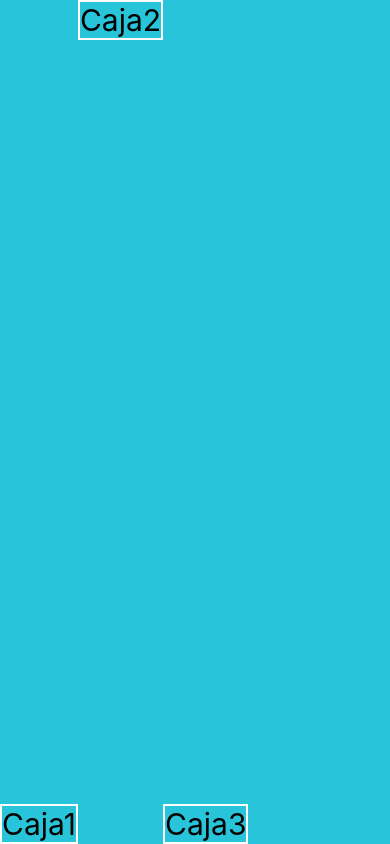
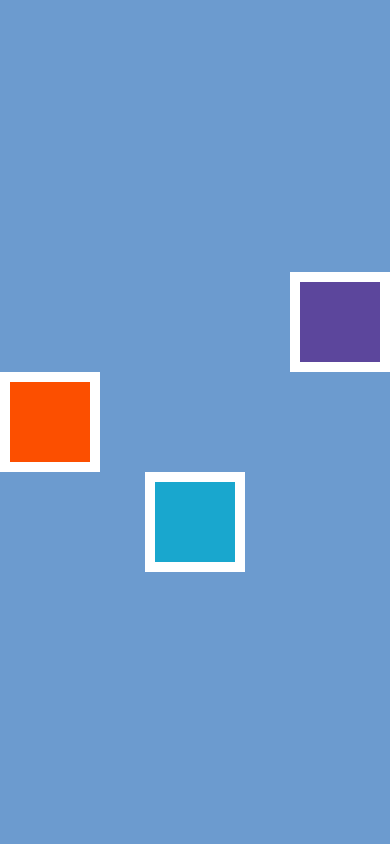
Before and after one commit to maximopeoficiales/counter-app-react-native-fh, a React Native app: screen / in a window 390 px wide. Built offline with nearby package versions, Linux system fonts and the light colour scheme.

Commit message:
diseño 2 terminado video 80

```diff
--- a/App.tsx
+++ b/App.tsx
@@ -1,5 +1,5 @@
 import { SafeAreaView } from "react-native";
-import { FlexBoxScreen } from "./src/screens/FlexBoxScreen";
+import { TareaScreen } from "./src/screens/TareaScreen";
 
 const App = () => {
   return (
@@ -9,7 +9,8 @@ const App = () => {
       {/* <BoxObjectModelScreen /> */}
       {/* <DimensionsScreen /> */}
       {/* <PositionScreen /> */}
-      <FlexBoxScreen />
+      {/* <FlexBoxScreen /> */}
+      <TareaScreen />
     </SafeAreaView>
   )
 }
--- /dev/null
+++ b/src/screens/TareaScreen.tsx
@@ -0,0 +1,45 @@
+import { StyleSheet, Text, View } from 'react-native';
+
+interface MyProps {
+}
+export const TareaScreen = ({ }: MyProps) => {
+  return (
+    <View style={styles.container}>
+      <View style={styles.boxPurple}></View>
+      <View style={styles.boxOrange}></View>
+      <View style={styles.boxBlue}></View>
+    </View>
+  )
+}
+
+const styles = StyleSheet.create({
+  container: {
+    flex: 1,
+    backgroundColor: "#6C9BCF",
+    justifyContent: "center",
+  },
+  boxPurple: {
+    width: 100,
+    height: 100,
+    borderWidth: 10,
+    borderColor: "white",
+    backgroundColor: "#5C469C",
+    alignSelf: "flex-end"
+  },
+  boxOrange: {
+    width: 100,
+    height: 100,
+    borderWidth: 10,
+    borderColor: "white",
+    backgroundColor: "#FC4F00",
+    // flex: 3,
+  },
+  boxBlue: {
+    width: 100,
+    height: 100,
+    borderWidth: 10,
+    borderColor: "white",
+    backgroundColor: "#19A7CE",
+    alignSelf: "center",
+  },
+});
```
